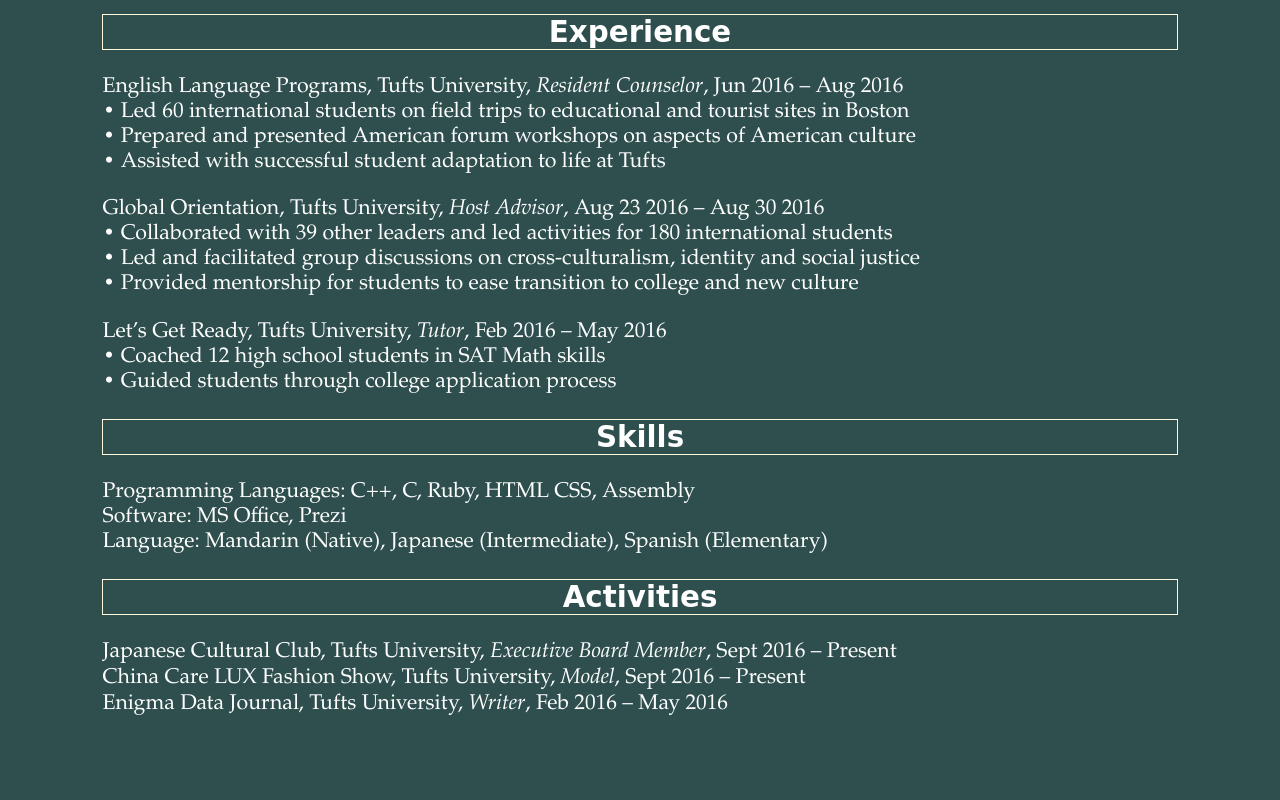
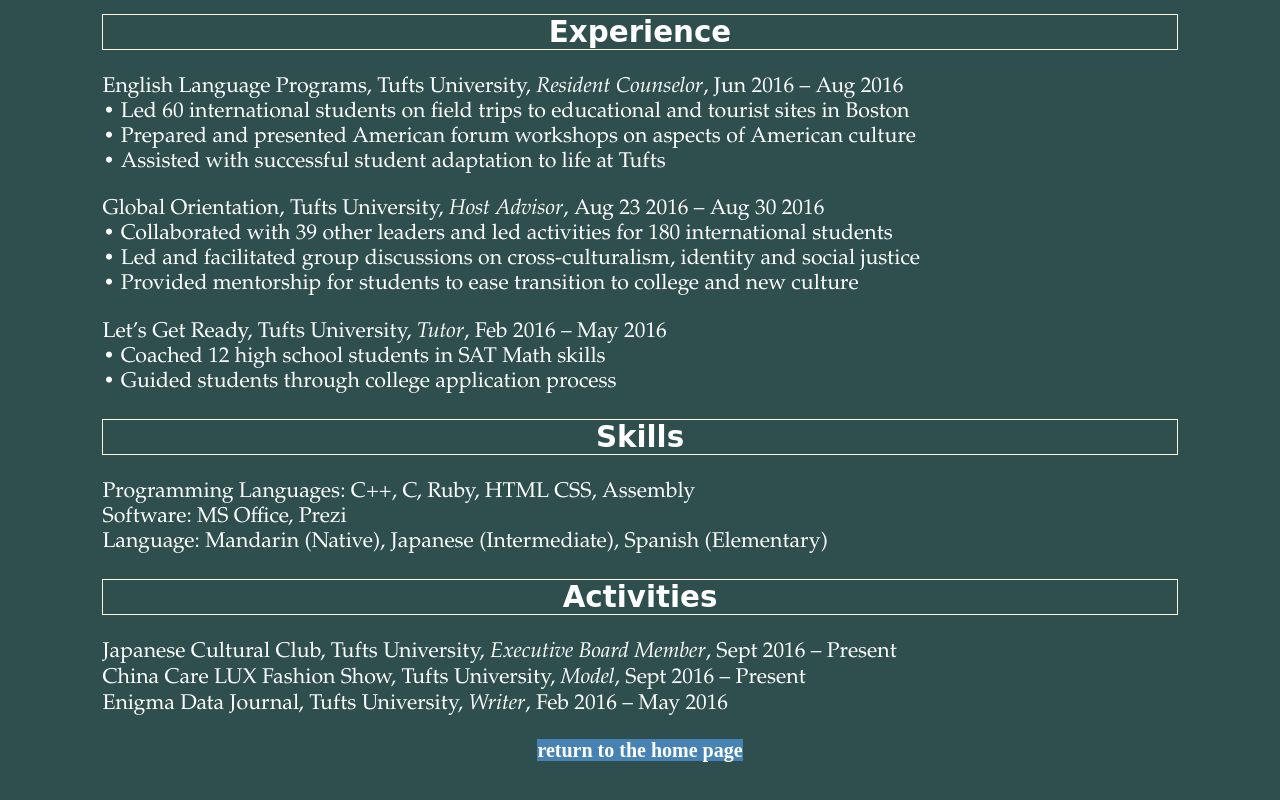
Before and after one commit to ymao03/ymao03.github.io, a plain HTML site: page resume.html in a window 1280 px wide. Shown: the part 525-1325 px from the top of the page. Drawn offline with Linux system fonts and the light colour scheme.

Commit message:
hyperlink changed

```diff
--- a/bio-style.css
+++ b/bio-style.css
@@ -11,3 +11,14 @@ h1 {
 	font-variant: small-caps;
 	text-align: center;
 }
+
+h2 {
+	font-family: "copperplate";
+	font-size: 15pt;
+	text-align: center;
+}
+
+a {
+	color: white;
+	text-decoration: none;
+}
--- a/index-style.css
+++ b/index-style.css
@@ -17,3 +17,8 @@ h1 {
 	font-size: 42pt;
 	color: ivory;
 }
+
+a {
+	color: white;
+	text-decoration: none;
+}
--- a/resume-style.css
+++ b/resume-style.css
@@ -22,6 +22,23 @@ h2 {
 	border-width: thin;
 }
 
+h3 {
+	font-family: "copperplate";
+	font-size: 15pt;
+	text-align: center;
+}
+
+a:link, a:visited {
+	color: white;
+	background-color: steelblue;
+	text-decoration: none;
+}
+
+a:hover, a:active {
+	background-color: white;
+	color: black;
+}
+
 body {
 	margin-left: 8%;
 	margin-right: 8%;
--- a/resume.html
+++ b/resume.html
@@ -47,6 +47,8 @@ Language: Mandarin (Native), Japanese (Intermediate), Spanish (Elementary)<br/><
 <p>Japanese Cultural Club, Tufts University, <span class = "cursive"> Executive Board Member</span>, Sept 2016 – Present <br/>
 China Care LUX Fashion Show, Tufts University, <span class = "cursive"> Model</span>, Sept 2016 – Present<br/>
 Enigma Data Journal, Tufts University, <span class = "cursive"> Writer</span>, Feb 2016 – May 2016<br/></p>
+
+<h3><a href="index.html">return to the home page </h3>
 </body>
 
 </html>
```
Also changed, not shown: bio.html (+2 -0 lines), index.html (+1 -1 lines).
